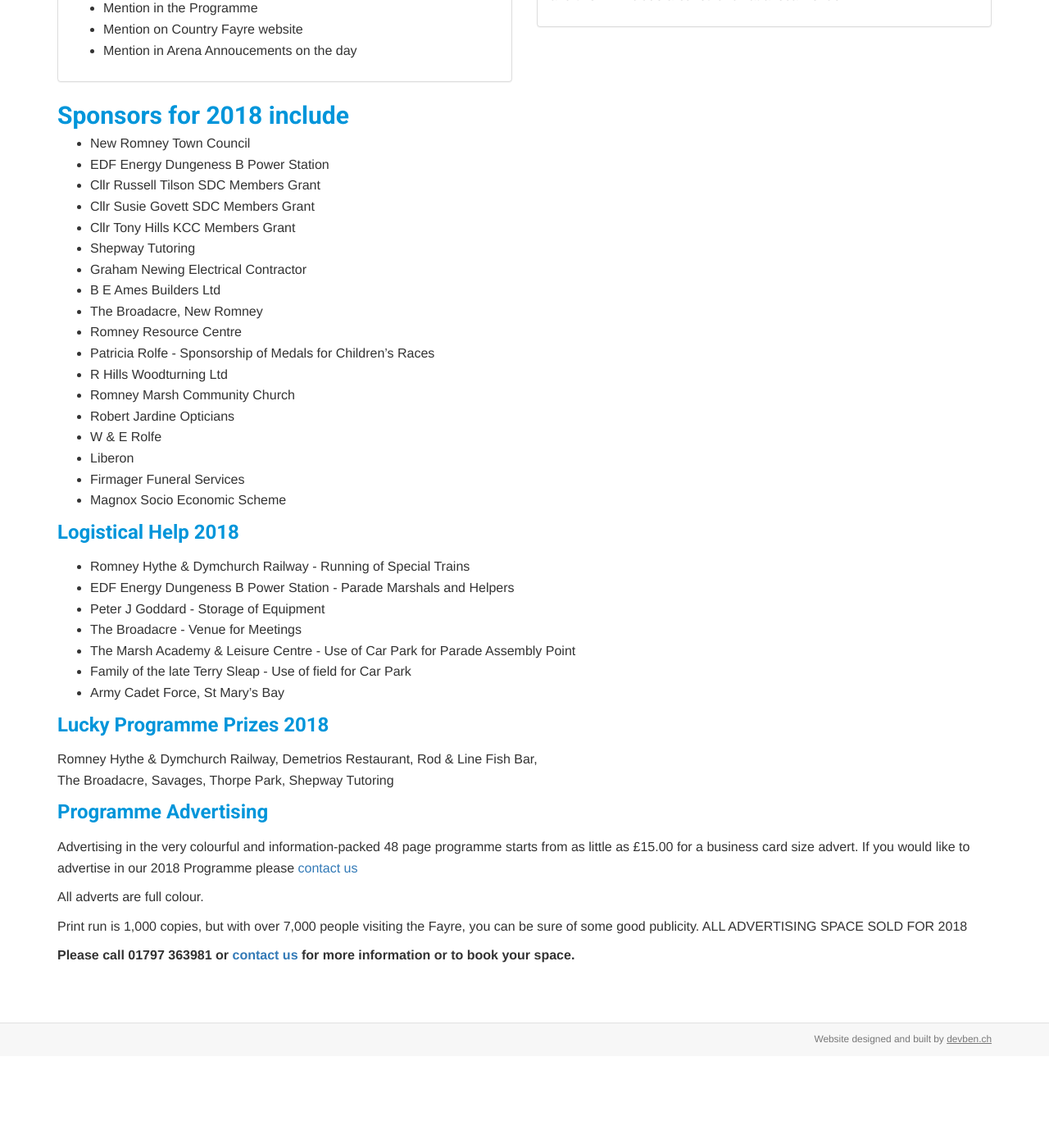
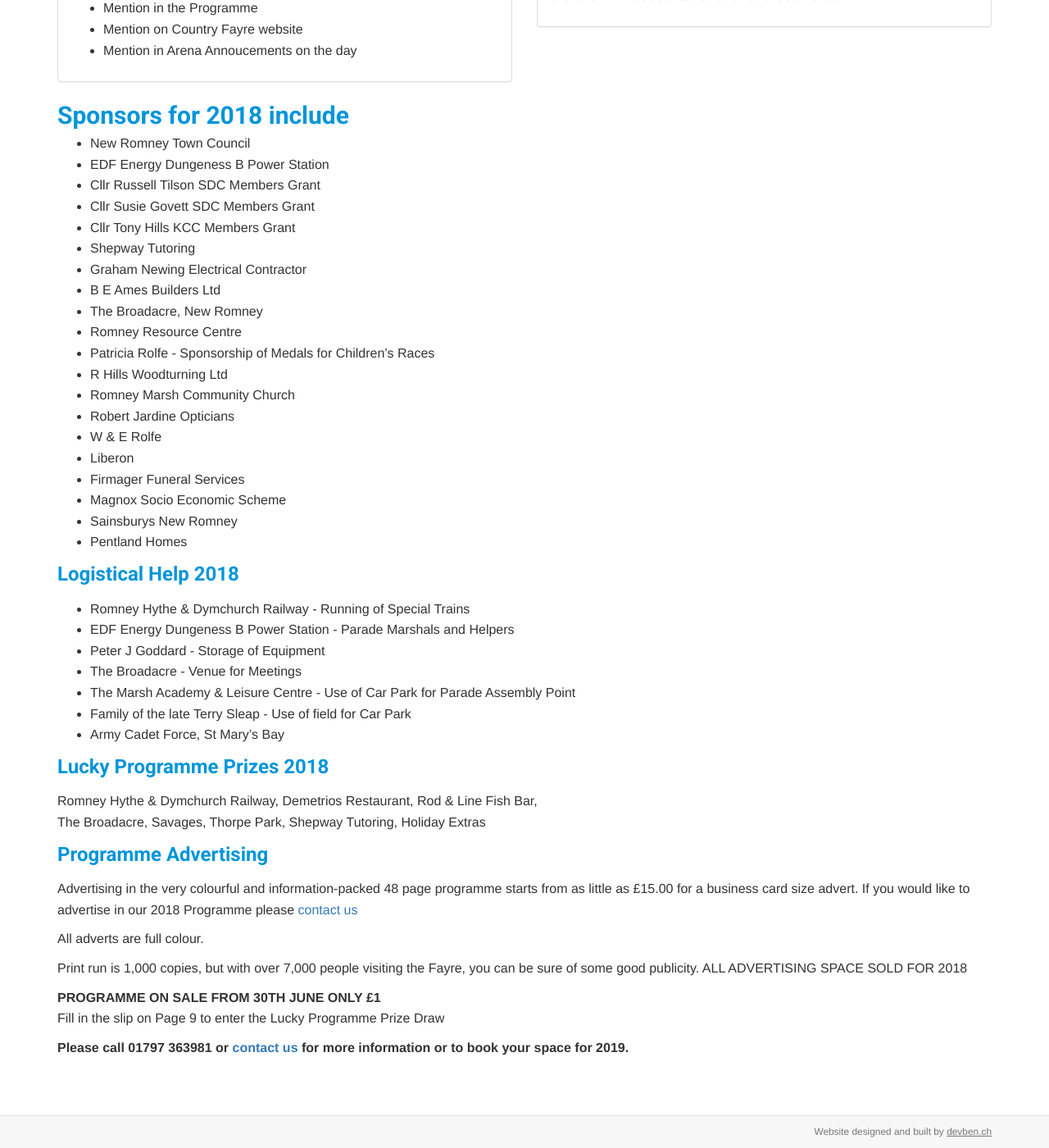
Before and after one commit to jodiedoubleday/newromney, a Jekyll site: the page built from supportUs.md, in a window 1280 px wide and 1400 px high, scrolled down 708 px. Shown: the whole window at 82% size. Built offline with Jekyll 4.4.1, drawn with Linux system fonts in a browser that asks for light colours; a script that is not in the unit is left out; before the commit the page ends 1996 px from its top, so only the background shows below that.

Commit message:
Update Pages “supportUs”

```diff
--- a/supportUs.md
+++ b/supportUs.md
@@ -63,6 +63,8 @@
 * Liberon
 * Firmager Funeral Services
 * Magnox Socio Economic Scheme
+* Sainsburys New Romney
+* Pentland Homes
 
 ### Logistical Help 2018
 
@@ -77,7 +79,7 @@
 ### Lucky Programme Prizes 2018
 
 Romney Hythe & Dymchurch Railway, Demetrios Restaurant, Rod & Line Fish Bar,\
-The Broadacre, Savages, Thorpe Park, Shepway Tutoring
+The Broadacre, Savages, Thorpe Park, Shepway Tutoring, Holiday Extras
 
 ### Programme Advertising
 
@@ -87,4 +89,7 @@
 
 Print run is 1,000 copies, but with over 7,000 people visiting the Fayre, you can be sure of some good publicity.   ALL ADVERTISING SPACE SOLD FOR 2018
 
-**Please call 01797 363981 or [contact us](/contactUs) for more information or to book your space.**
+**PROGRAMME ON SALE FROM 30TH JUNE ONLY £1**\
+Fill in the slip on Page 9 to enter the Lucky Programme Prize Draw
+
+**Please call 01797 363981 or [contact us](/contactUs) for more information or to book your space for 2019.**
```
